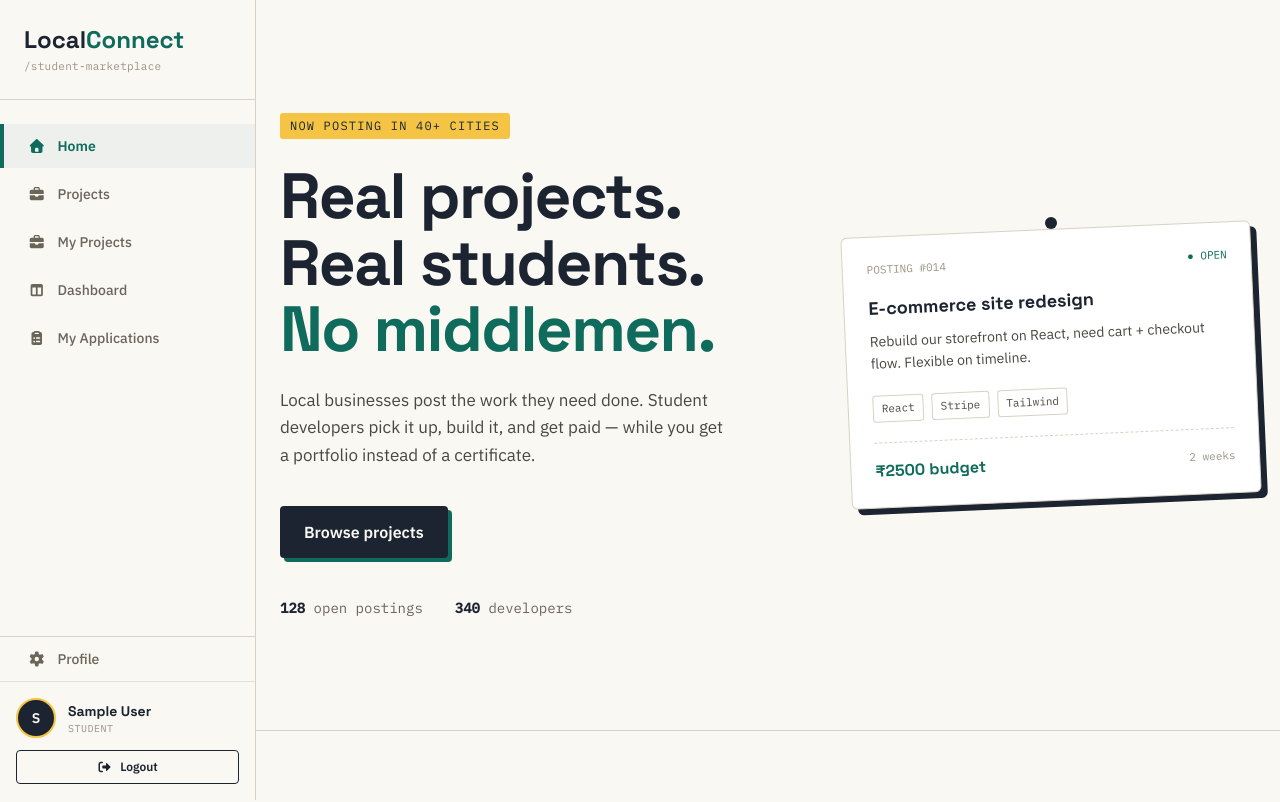
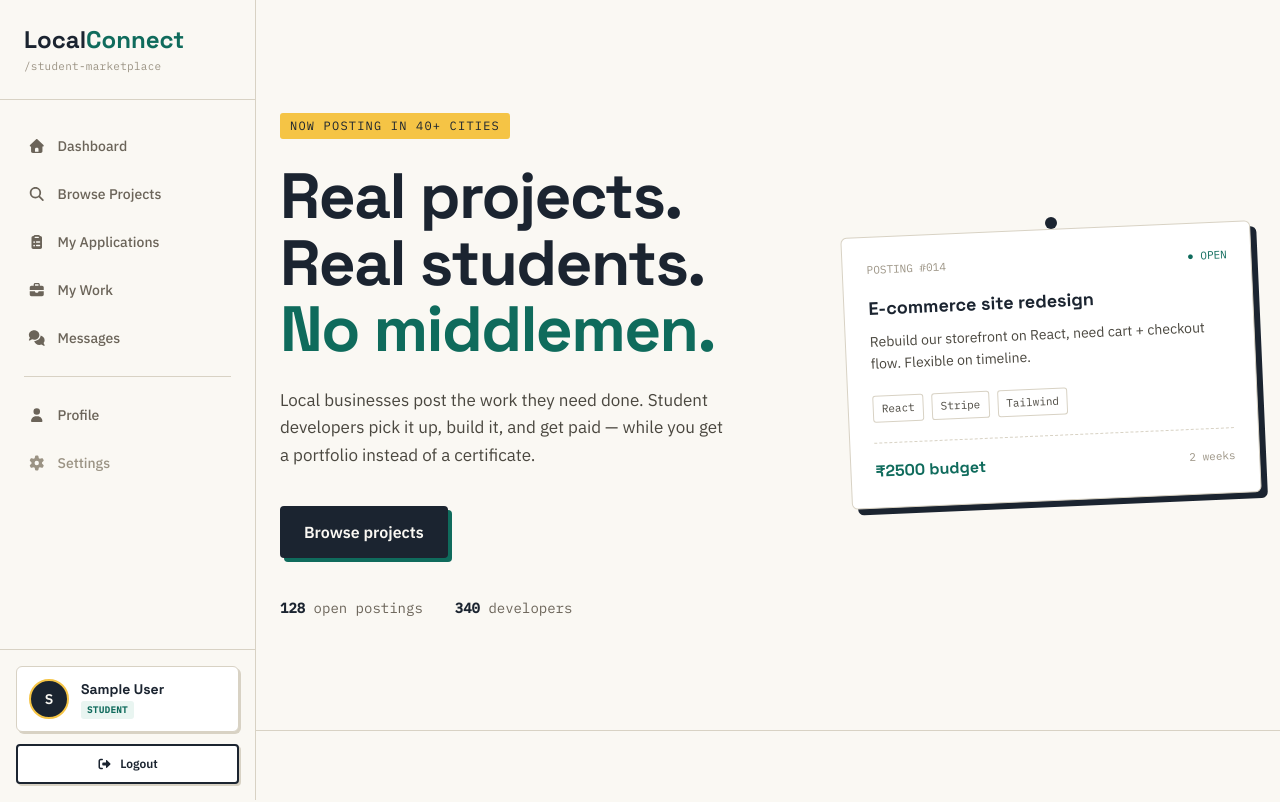
Before and after one commit to akashzone/localconnect, a React (Vite) app in the folder client/: page / in a window 1280 px wide. Shown: the top 802 px of the page. Built offline with nearby package versions, Linux system fonts and the light colour scheme; no server answers; sample sign-in values are in the browser's storage.

Commit message:
feat: revamp layout, chat UI, and add Messages page

```diff
--- a/client/src/App.jsx
+++ b/client/src/App.jsx
@@ -16,6 +16,7 @@ import StudentProfile from "./pages/StudentProfile";
 import PageNotFound from "./pages/PageNotFound";
 import OAuthSuccess from "./pages/OAuthSuccess";
 import Chat from "./pages/Chat";
+import Messages from "./pages/Messages";
 
 //componentes
 import Navbar from "./components/Navbar"
@@ -136,6 +137,14 @@ function App() {
             }
           />
           <Route
+            path="/messages"
+            element={
+              <ProtectedRoute allowedRoles={["student", "business"]}>
+                <Messages />
+              </ProtectedRoute>
+            }
+          />
+          <Route
             path="/create-project"
             element={
               <ProtectedRoute allowedRoles={["business"]}>
--- a/client/src/components/DashboardLayout.jsx
+++ b/client/src/components/DashboardLayout.jsx
@@ -10,7 +10,10 @@ import {
   faSignOutAlt,
   faBars,
   faTimes,
-  faGear
+  faGear,
+  faSearch,
+  faComments,
+  faUser
 } from "@fortawesome/free-solid-svg-icons";
 
 function DashboardLayout() {
@@ -70,17 +73,18 @@ function DashboardLayout() {
 
   // Navigation configurations
   const studentNavItems = [
-    { label: "Home", to: "/", icon: faHome },
-    { label: "Projects", to: "/projects", icon: faBriefcase },
-    { label: "My Projects", to: "/my-projects", icon: faBriefcase },
-    { label: "Dashboard", to: "/dashboard/student", icon: faColumns },
-    { label: "My Applications", to: "/my-applications", icon: faClipboardList }
+    { label: "Dashboard", to: "/dashboard/student", icon: faHome },
+    { label: "Browse Projects", to: "/projects", icon: faSearch },
+    { label: "My Applications", to: "/my-applications", icon: faClipboardList },
+    { label: "My Work", to: "/my-projects", icon: faBriefcase },
+    { label: "Messages", to: "/messages", icon: faComments }
   ];
 
   const businessNavItems = [
     { label: "Dashboard", to: "/dashboard/business", icon: faColumns },
     { label: "My Projects", to: "/my-projects", icon: faBriefcase },
-    { label: "Applications", to: "/applications/business", icon: faClipboardList }
+    { label: "Applications", to: "/applications/business", icon: faClipboardList },
+    { label: "Messages", to: "/messages", icon: faComments }
   ];
 
   const navItems = user.role === "business" ? businessNavItems : studentNavItems;
@@ -115,19 +119,35 @@ function DashboardLayout() {
             <span>{item.label}</span>
           </NavLink>
         ))}
-      </nav>
 
-      {/* Bottom Section */}
-      <div className="mt-auto border-t border-[#D8D2C4] bg-[#FAF8F3]">
-        {/* Settings / Profile link */}
+        {/* Divider and Secondary Navigation */}
+        <div className="border-t border-[#D8D2C4] my-4 mx-6"></div>
+
+        {/* Profile */}
         <NavLink to="/profile" className={getLinkClass}>
-          <FontAwesomeIcon icon={faGear} className="w-5 text-center shrink-0" />
+          <FontAwesomeIcon icon={faUser} className="w-5 text-center shrink-0" />
           <span>Profile</span>
         </NavLink>
 
-        {/* User avatar & logout info */}
-        <div className="p-4 border-t border-[#D8D2C4]/60 bg-[#FAF8F3]">
-          <div className="flex items-center gap-3 mb-3">
+        {/* Settings - disabled placeholder */}
+        <a
+          href="#"
+          onClick={(e) => {
+            e.preventDefault();
+            alert("Settings is currently under development.");
+          }}
+          className="flex items-center gap-3 px-6 py-3 font-['IBM_Plex_Sans'] text-sm font-medium transition-all border-l-4 text-[#9B9384] border-transparent cursor-not-allowed"
+          title="Settings is under development"
+        >
+          <FontAwesomeIcon icon={faGear} className="w-5 text-center shrink-0" />
+          <span>Settings</span>
+        </a>
+      </nav>
+
+      {/* User Section and Logout */}
+      <div className="mt-auto border-t border-[#D8D2C4] bg-[#FAF8F3]">
+        <div className="p-4 bg-[#FAF8F3]">
+          <div className="flex items-center gap-3 mb-3 bg-white p-3 rounded-[6px] border border-[#D8D2C4] shadow-[2px_2px_0px_#D8D2C4]">
             <div className="w-10 h-10 rounded-full bg-[#1B2430] text-[#FAF8F3] font-['IBM_Plex_Sans'] font-semibold text-sm
                             flex items-center justify-center border-2 border-[#F5C445] overflow-hidden shrink-0">
               {showProfileImage ? (
@@ -145,15 +165,15 @@ function DashboardLayout() {
               <p className="font-['Space_Grotesk'] font-bold text-sm text-[#1B2430] truncate">
                 {user?.name || "User"}
               </p>
-              <span className="font-['IBM_Plex_Mono'] text-[10px] text-[#9B9384] uppercase tracking-wider block">
-                {user.role === "business" ? "Business" : "Student"}
+              <span className="font-['IBM_Plex_Mono'] text-[9px] text-[#0F6B5C] bg-[#E9F5F1] font-bold px-1.5 py-0.5 rounded-[3px] uppercase tracking-wider block w-max mt-0.5">
+                {user.role === "business" ? "BUSINESS" : "STUDENT"}
               </span>
             </div>
           </div>
 
           <button
             onClick={handleLogout}
-            className="w-full font-['IBM_Plex_Sans'] font-semibold text-xs py-2 rounded-[4px] border border-[#1B2430] text-[#1B2430] hover:bg-[#1B2430] hover:text-[#FAF8F3] transition-all duration-150 flex items-center justify-center gap-2"
+            className="w-full font-['IBM_Plex_Sans'] font-semibold text-xs py-2.5 rounded-[4px] border-2 border-[#1B2430] text-[#1B2430] hover:bg-[#1B2430] hover:text-[#FAF8F3] transition-all duration-150 flex items-center justify-center gap-2 bg-white cursor-pointer shadow-[2px_2px_0px_#D8D2C4] hover:shadow-[1px_1px_0px_#D8D2C4] hover:translate-x-[1px] hover:translate-y-[1px]"
           >
             <FontAwesomeIcon icon={faSignOutAlt} />
             Logout
--- a/client/src/pages/Chat.jsx
+++ b/client/src/pages/Chat.jsx
@@ -192,7 +192,7 @@ function Chat() {
         </div>
 
         {/* Chat Card */}
-        <div className="bg-white border border-[#D8D2C4] rounded-[6px] shadow-[5px_5px_0px_#1B2430] flex-1 flex flex-col min-h-[500px]">
+        <div className="bg-white border border-[#D8D2C4] rounded-[6px] shadow-[5px_5px_0px_#1B2430] h-[calc(100vh-190px)] min-h-[480px] flex flex-col">
           {/* Header */}
           <div className="px-6 py-4 border-b border-[#D8D2C4] bg-white rounded-t-[6px] flex items-center justify-between flex-wrap gap-4">
             <div>
@@ -224,7 +224,7 @@ function Chat() {
           </div>
 
           {/* Messages Panel */}
-          <div className="flex-1 overflow-y-auto px-6 py-6 space-y-4 max-h-[55vh] min-h-[300px] bg-[#FAF8F3]/30">
+          <div className="flex-1 overflow-y-auto px-6 py-6 space-y-4 bg-[#FAF8F3]/30">
             {messages.length === 0 ? (
               <div className="h-full flex flex-col items-center justify-center text-center py-12">
                 <span className="text-3xl mb-2">💬</span>
@@ -237,7 +237,7 @@ function Chat() {
               </div>
             ) : (
               messages.map((msg) => {
-                const isSentByMe = msg.senderId === user?.id;
+                const isSentByMe = msg.senderId === user?._id;
                 return (
                   <div
                     key={msg._id}
--- /dev/null
+++ b/client/src/pages/Messages.jsx
@@ -0,0 +1,130 @@
+import { useEffect, useState, useContext } from "react";
+import { Link } from "react-router-dom";
+import api from "../api/api.js";
+import { AuthContext } from "../context/AuthContext";
+
+function Messages() {
+  const { user } = useContext(AuthContext);
+  const [conversations, setConversations] = useState([]);
+  const [loading, setLoading] = useState(true);
+  const [error, setError] = useState(false);
+
+  useEffect(() => {
+    const fetchConversations = async () => {
+      try {
+        setLoading(true);
+        setError(false);
+
+        // Fetch applications based on user role
+        const endpoint = user?.role === "business" ? "/applications/business" : "/applications/my";
+        const res = await api.get(endpoint);
+
+        const apps = user?.role === "business" ? res.data.applications : res.data.data;
+
+        // Filter for accepted applications since chat is only available for accepted ones
+        // Exclude conversations where the project status is "Completed"
+        const acceptedApps = (apps || []).filter(
+          (app) => app.status?.toLowerCase() === "accepted" && app.projectId?.status?.toLowerCase() !== "completed"
+        );
+
+        setConversations(acceptedApps);
+      } catch (err) {
+        console.error("Failed to load chat inbox:", err);
+        setError(true);
+      } finally {
+        setLoading(false);
+      }
+    };
+
+    if (user) fetchConversations();
+  }, [user]);
+
+  if (loading) {
+    return (
+      <div className="min-h-screen bg-[#FAF8F3] flex items-center justify-center font-['IBM_Plex_Sans'] text-[#1B2430]">
+        <p className="font-['IBM_Plex_Mono'] text-sm text-[#6B6459]">Loading conversations...</p>
+      </div>
+    );
+  }
+
+  if (error) {
+    return (
+      <div className="min-h-screen bg-[#FAF8F3] flex items-center justify-center font-['IBM_Plex_Sans'] text-[#1B2430]">
+        <p className="font-['IBM_Plex_Mono'] text-sm text-[#B3452F]">Failed to load conversations.</p>
+      </div>
+    );
+  }
+
+  return (
+    <div className="min-h-screen bg-[#FAF8F3] font-['IBM_Plex_Sans'] text-[#1B2430]">
+      <div className="max-w-4xl mx-auto px-6 py-14">
+        <span className="font-['IBM_Plex_Mono'] text-xs uppercase tracking-widest text-[#0F6B5C]">
+          Communications
+        </span>
+        <h1 className="font-['Space_Grotesk'] font-bold text-3xl md:text-4xl mt-2 mb-8">
+          Messages
+        </h1>
+
+        {conversations.length === 0 ? (
+          <div className="flex flex-col items-center justify-center text-center py-20 border border-dashed border-[#D8D2C4] rounded-[6px] bg-white">
+            <span className="text-4xl mb-3">💬</span>
+            <p className="font-['IBM_Plex_Mono'] text-sm text-[#6B6459] mb-1 font-semibold">
+              No active conversations.
+            </p>
+            <p className="text-xs text-[#9B9384] max-w-xs mx-auto">
+              Conversations will appear here once an application status is marked as Accepted.
+            </p>
+            <Link
+              to={user?.role === "business" ? "/dashboard/business" : "/projects"}
+              className="mt-6 inline-block font-semibold text-sm px-5 py-2.5 rounded-[4px] bg-[#1B2430] text-[#FAF8F3]
+                         shadow-[3px_3px_0px_#D8D2C4] hover:shadow-[1px_1px_0px_#D8D2C4] hover:translate-x-[2px] hover:translate-y-[2px]
+                         transition-all duration-150 border-2 border-[#1B2430]"
+            >
+              {user?.role === "business" ? "Manage Applications" : "Browse Projects"}
+            </Link>
+          </div>
+        ) : (
+          <div className="space-y-4">
+            {conversations.map((conv) => {
+              const isStudent = user?.role !== "business";
+              const partnerName = isStudent
+                ? conv.projectId?.businessProfile?.businessName || conv.projectId?.businessProfile?.companyName || "Business Owner"
+                : conv.studentId?.name || "Student Developer";
+              const partnerRole = isStudent ? "Client / Owner" : "Student Developer";
+              const projectTitle = conv.projectId?.title || "Unknown Project";
+
+              return (
+                <div
+                  key={conv._id}
+                  className="bg-white border border-[#D8D2C4] rounded-[6px] p-5 shadow-[3px_3px_0px_#D8D2C4] flex items-center justify-between gap-4 flex-wrap hover:shadow-[5px_5px_0px_#1B2430] hover:-translate-x-[2px] hover:-translate-y-[2px] transition-all duration-200"
+                >
+                  <div>
+                    <span className="font-['IBM_Plex_Mono'] text-[10px] uppercase tracking-wider px-2 py-0.5 rounded-[3px] bg-[#E9F5F1] text-[#0F6B5C] font-semibold">
+                      {partnerRole}
+                    </span>
+                    <h3 className="font-['Space_Grotesk'] font-bold text-lg mt-2 mb-1">
+                      {partnerName}
+                    </h3>
+                    <p className="text-xs text-[#6B6459]">
+                      Project: <span className="text-[#1B2430] font-semibold">{projectTitle}</span>
+                    </p>
+                  </div>
+                  <Link
+                    to={`/chat/${conv._id}`}
+                    className="inline-block font-semibold text-sm px-5 py-2.5 rounded-[4px] bg-[#1B2430] text-[#FAF8F3]
+                               shadow-[3px_3px_0px_#D8D2C4] hover:shadow-[1px_1px_0px_#D8D2C4] hover:translate-x-[1px] hover:translate-y-[1px]
+                               transition-all border-2 border-[#1B2430]"
+                  >
+                    Open Chat →
+                  </Link>
+                </div>
+              );
+            })}
+          </div>
+        )}
+      </div>
+    </div>
+  );
+}
+
+export default Messages;
```
Also changed, not shown: 2 other files (tests, documents, lock files or other folders).
